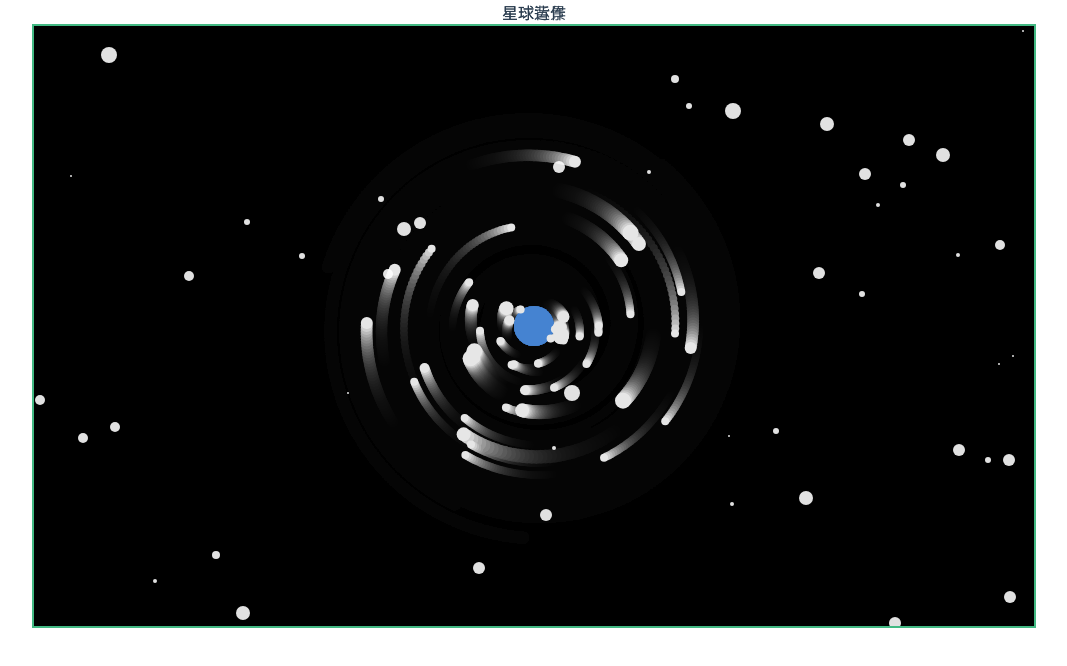
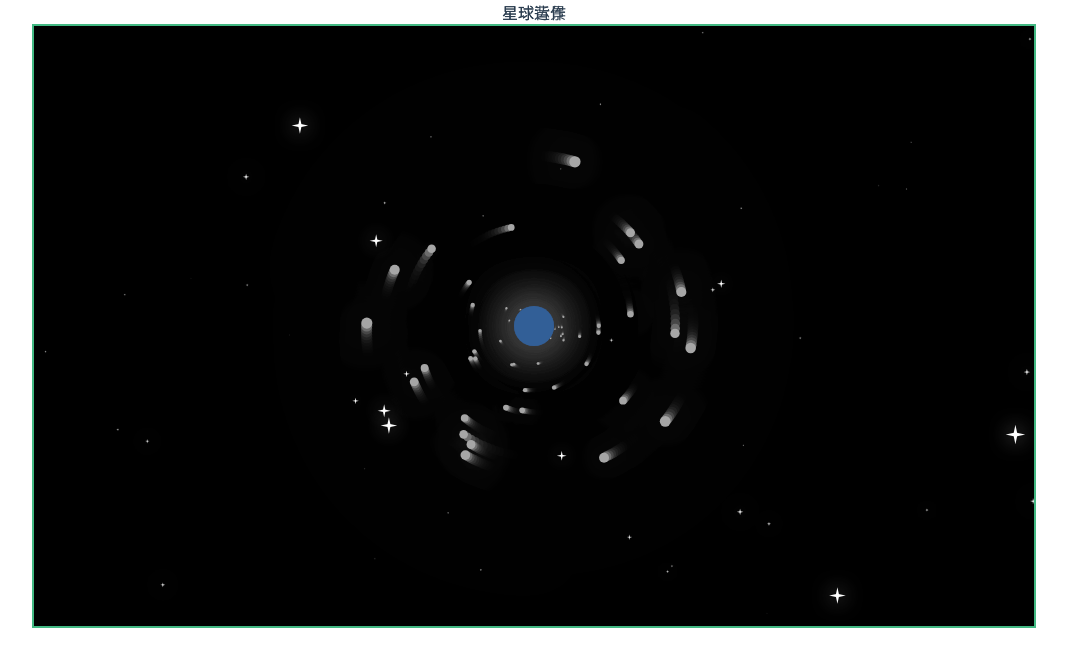
Before and after one commit to Enhydra-lutris-tl/starwish, a Vue app: page / in a window 1280 px wide. Shown: the top 666 px of the page, without its empty margins (106-1173 px from the left). Built offline with nearby package versions, Linux system fonts and the light colour scheme.

Commit message:
星愿modes0.0.3

```diff
--- a/src/components/starBack.vue
+++ b/src/components/starBack.vue
@@ -11,26 +11,44 @@ import {onMounted} from "vue";
 export default {
   name: "starBack",
   setup() {
+    var img = new Image()
+    img.src=require('../assets/星星.png')
     onMounted(() => {
       const ctx2 = document.getElementById('starCanvas2').getContext('2d')
 
       // 主函数
       function Main(number) {
         let xyList = []
+        let bList = []
+        let countList=[]
         for (let i = 0; i < number; i++) {
           xyList.push({
             x: randomN(1000),
             y: randomN(600),
-            r:randomN(8)
+            r:randomN(10)
           })
+          bList.push(randomN(6))
+          countList.push(0)
         }
         setInterval(function () {
           ctx2.clearRect(0,0,1000,600)
           for (let i = 0; i < number; i++) {
+
+            let b = bList[i]
             const xy = xyList[i]
-            drawArc(ctx2, xy, xy.r, 1)
+            drawArc(ctx2, xy, b, xy.r)
+            if (countList[i]>=12){
+              bList[i]++
+              countList[i]=0
+            }
+            if ( bList[i]===6){
+               bList[i]=0
+            }
+            countList[i]++
           }
-          // a++
+          // ctx2.save()
+          // ctx2.globalCompositeOperation('destination-out')
+          // ctx2.restore();
         }, 1000 / 60)
       }
 
@@ -39,15 +57,22 @@ export default {
 
 
     // 画点或圆函数
-    function drawArc(ctx, classNumber, r, fill) {
+    function drawArc(ctx, classNumber, a, ra) {
       ctx.beginPath()
-      ctx.fillStyle = 'rgb(225,225,225)'
-      ctx.arc(classNumber.x, classNumber.y, r, 0, 2 * Math.PI)
-      if (fill) {
-        ctx.fill()
-      } else {
-        ctx.stroke()
-      }
+      ctx.drawImage(img,
+          a*64,
+          0,
+          64,
+          64,
+          classNumber.x,
+          classNumber.y,
+          32/ra,
+          32/ra)
+
+      ctx.shadowColor = 'rgba(225,225,225,.8)';
+      ctx.shadowBlur =20;
+      ctx.shadowOffsetX = 0;
+      ctx.shadowOffsetY = 0;
     }
 
     // 生成随机值
--- a/src/components/starCanvas.vue
+++ b/src/components/starCanvas.vue
@@ -56,8 +56,8 @@ export default {
             let rotateMsg = rotateMsgList[i]
             // let colorList = colorListBox[i]
             const listColor = `rgb(255,255,255)`
-            const br = rList[i]
-            drawArc(ctx, getXY(rotateMsg), br, listColor, 1)
+            const classlist = getXY(rotateMsg)
+            drawArc(ctx, classlist, Math.abs(rotateMsg.br)/30, listColor, 1)
 
             rotateMsg.ag+=agList
             if (rotateMsg.ag === 360) {
@@ -129,6 +129,10 @@ export default {
       } else {
         ctx.stroke()
       }
+      ctx.shadowColor = 'rgba(225,225,225,.8)';
+      ctx.shadowBlur =50;
+      ctx.shadowOffsetX = 0;
+      ctx.shadowOffsetY = 0;
     }
 
     // 生成随机值
```
Also changed, not shown: src/assets/星星.png (added).
